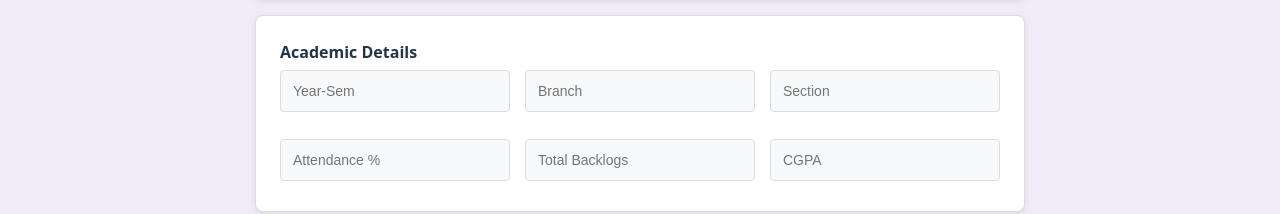
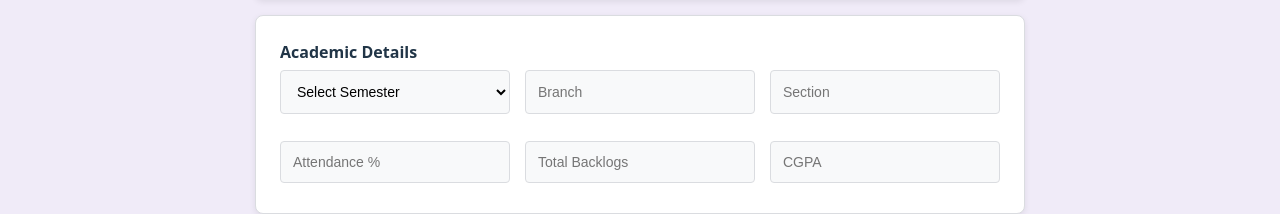
Before and after one commit to KanhaiyaPrasadSah/Registration-form, a React (Vite) app: page / in a window 1280 px wide. Shown: the part 1050-1264 px from the top of the page. Built offline with nearby package versions, Linux system fonts and the light colour scheme; no server answers.

Commit message:
Update StudentRegistrationForm.jsx

```diff
--- a/src/pages/StudentRegistrationForm.jsx
+++ b/src/pages/StudentRegistrationForm.jsx
@@ -209,7 +209,17 @@ function StudentRegistrationForm() {
         <section className="form-card">
           <label className="section-title">Academic Details</label>
           <div className="grid-3">
-            <input {...register("yearSem")} placeholder="Year-Sem" />
+            <select {...register("yearSem")}>
+  <option value="">Select Semester</option>
+  <option value="Sem 1">Sem 1</option>
+  <option value="Sem 2">Sem 2</option>
+  <option value="Sem 3">Sem 3</option>
+  <option value="Sem 4">Sem 4</option>
+  <option value="Sem 5">Sem 5</option>
+  <option value="Sem 6">Sem 6</option>
+  <option value="Sem 7">Sem 7</option>
+  <option value="Sem 8">Sem 8</option>
+</select>
             <input {...register("branch")} placeholder="Branch" />
             <input {...register("section")} placeholder="Section" />
           </div>
```
